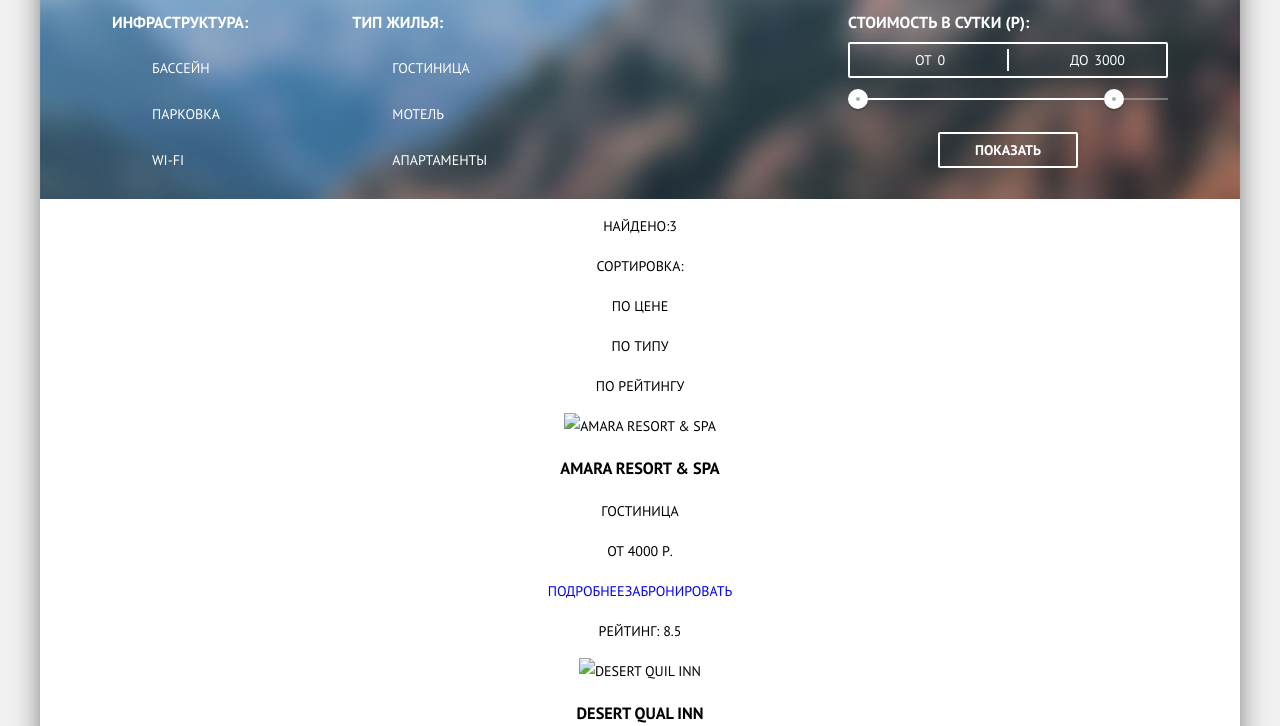
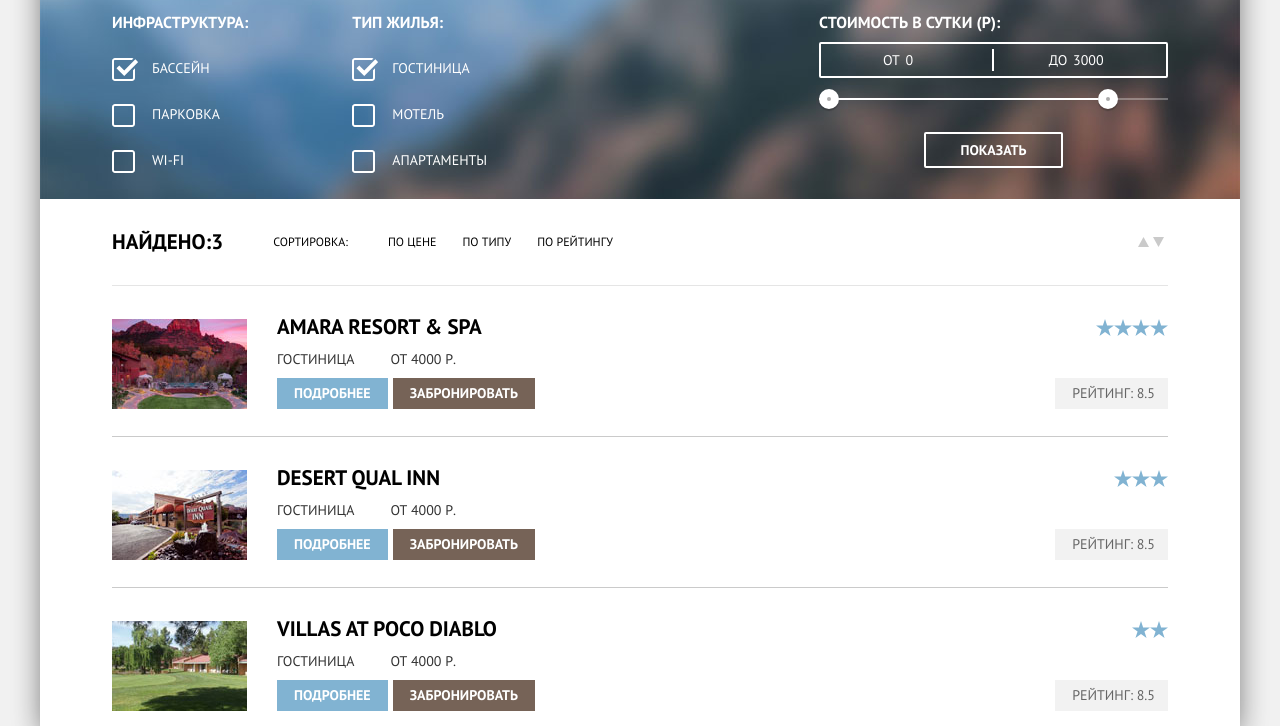
Before and after one commit to IgorAbdulagadzhiev/sedona, a website: page hotels.html in a window 1280 px wide. Shown: the part 74-800 px from the top of the page. Drawn offline with Linux system fonts and the light colour scheme.

```diff
--- a/hotels.html
+++ b/hotels.html
@@ -33,17 +33,29 @@
             <fieldset class="filter__fieldset">
               <legend class="filter__legend">Инфраструктура:</legend>
               <div class="filter__list">
-              <label class="filter__checkbox-label" for=""><input class="visually-hidden" type="checkbox">бассейн</label>
-              <label class="filter__checkbox-label" for=""><input class="visually-hidden" type="checkbox">парковка</label>
-              <label class="filter__checkbox-label" for=""><input class="visually-hidden" type="checkbox">wi-fi</label>
+                <label class="filter__checkbox-label" for="checkbox-pool">
+                  <input id="checkbox-pool" class="visually-hidden" type="checkbox" checked>бассейн <span class="filter__checkbox-indicator"></span>
+                </label>
+                <label class="filter__checkbox-label" for="checkbox-parking">
+                  <input id="checkbox-parking" class="visually-hidden" type="checkbox">парковка <span class="filter__checkbox-indicator"></span>
+                </label>
+                <label class="filter__checkbox-label" for="checkbox-wifi">
+                  <input id="checkbox-wifi" class="visually-hidden" type="checkbox">wi-fi <span class="filter__checkbox-indicator"></span>
+                </label>
               </div>
             </fieldset>
             <fieldset class="filter__fieldset filter__fieldset--housing">
               <legend class="filter__legend">Тип жилья:</legend>
               <div class="filter__list">
-              <label class="filter__checkbox-label" for=""><input class="visually-hidden" type="checkbox">гостиница</label>
-              <label class="filter__checkbox-label" for=""><input class="visually-hidden" type="checkbox">мотель</label>
-              <label class="filter__checkbox-label" for=""><input class="visually-hidden" type="checkbox">апартаменты</label>
+                <label class="filter__checkbox-label" for="checkbox-hotel">
+                  <input id="checkbox-hotel" class="visually-hidden" type="checkbox" checked>гостиница <span class="filter__checkbox-indicator"></span>
+                </label>
+                <label class="filter__checkbox-label" for="checkbox-motel">
+                  <input id="checkbox-motel" class="visually-hidden" type="checkbox">мотель <span class="filter__checkbox-indicator"></span>
+                </label>
+                <label class="filter__checkbox-label" for="checkbox-apartments">
+                  <input id="checkbox-apartments" class="visually-hidden" type="checkbox">апартаменты <span class="filter__checkbox-indicator"></span>
+                </label>
               </div>
             </fieldset>
           </div>
@@ -51,8 +63,10 @@
             <fieldset class="filter__fieldset">
               <legend class="filter__legend filter__legend--range">Стоимость в сутки (р):</legend>
               <div class="filter__price-controls">
-                <label class="filter__range-label filter__range-label--min" for="">от <input class="filter__range-input" name="min-price" type="text" value="0"></label>
-                <label class="filter__range-label filter__range-label--max" for="">до <input class="filter__range-input" name="max-price" type="text" value="3000"></label>
+                <label class="filter__range-label filter__range-label--min" for="">от <input class="filter__range-input"
+                    name="min-price" type="text" value="0"></label>
+                <label class="filter__range-label filter__range-label--max" for="">до <input class="filter__range-input"
+                    name="max-price" type="text" value="3000"></label>
               </div>
               <div class="filter__range-controls">
                 <div class="filter__scale">
@@ -73,71 +87,82 @@
             <p class="results__find">Найдено:3</p>
             <p class="results__sort-title">сортировка:</p>
             <div class="results__sort-list">
-              <p class="results__sort-item">По цене</p>
-              <p class="results__sort-item">По типу</p>
-              <p class="results__sort-item">По рейтингу</p>
+              <a href="#" class="results__sort-item">По цене</a>
+              <a href="#" class="results__sort-item">По типу</a>
+              <a href="#" class="results__sort-item">По рейтингу</a>
             </div>
           </div>
           <div class="results__sort-right">
-            <span></span>
-            <span></span>
+            <a href="#" class="results__icon-up"> <svg xmlns="http://www.w3.org/2000/svg" width="11" height="10"
+                viewBox="0 0 11 10">
+                <path fill="#cacaca" d="M5.5 0L0 10h11z" /></svg> </a>
+            <a href="#" class="results__icon-down"><svg xmlns="http://www.w3.org/2000/svg" width="11" height="10"
+                viewBox="0 0 11 10">
+                <path fill="#cacaca" d="M5.5 10L0 0h11" /></svg></a>
           </div>
         </div>
         <div class="results__items">
           <div class="results__card">
+              <div class="results__card-content">
             <div class="results__img-wrap">
-              <img src="" alt="Amara resort & spa">
+              <img src='img/results-img1.jpg' alt="Amara resort & spa" width="135" height="90">
             </div>
+
               <div class="results__card-wrap">
                 <h3 class="results__card-name">Amara resort & spa</h3>
-              <div>
-                <p>Гостиница</p>
-                <p>от 4000 р.</p>
+                <div class="results__text-wrap">
+                  <p class="results__card-type">Гостиница</p>
+                  <p class="results__card-price">от 4000 р.</p>
                 </div>
                 <div class="results__btn-wrap">
-                <a href="#">подробнее</a><a href="#">забронировать</a>
+                  <a href="#" class="btn btn--card btn--blue">подробнее</a><a href="#" class="btn btn--card btn--brown">забронировать</a>
+                </div>
               </div>
             </div>
             <div class="results__rating">
-              <span class="results__star"></span>
+              <span class="results__star results__star--4"></span>
               <p class="results__rating-value">рейтинг: 8.5</p>
             </div>
           </div>
           <div class="results__card">
+            <div class="results__card-content">
               <div class="results__img-wrap">
-              <img src="" alt="Desert quil inn">
+                <img src='img/results-img2.jpg' alt="Desert quil inn" width="135" height="90">
               </div>
               <div class="results__card-wrap">
                 <h3 class="results__card-name">Desert qual inn</h3>
-              <div>
-                <p>Гостиница</p>
-                <p>от 4000 р.</p>
+                <div class="results__text-wrap">
+                  <p class="results__card-type">Гостиница</p>
+                  <p class="results__card-price">от 4000 р.</p>
                 </div>
                 <div class="results__btn-wrap">
-                <a href="#">подробнее</a><a href="#">забронировать</a>
+                  <a href="#" class="btn btn--card btn--blue">подробнее</a><a href="#" class="btn btn--card btn--brown">забронировать</a>
+                </div>
               </div>
             </div>
             <div class="results__rating">
-              <span class="results__star"></span>
+              <span class="results__star results__star--3"></span>
               <p class="results__rating-value">рейтинг: 8.5</p>
             </div>
           </div>
           <div class="results__card">
+            <div class="results__card-content">
               <div class="results__img-wrap">
-              <img src="" alt="Villas at poco diablo">
+                <img src='img/results-img3.jpg' alt="Villas at poco diablo" width="135" height="90">
               </div>
               <div class="results__card-wrap">
                 <h3 class="results__card-name">Villas at poco diablo</h3>
-              <div>
-                <p>Гостиница</p>
-                <p>от 4000 р.</p>
+                <div class="results__text-wrap">
+                  <p class="results__card-type">Гостиница</p>
+                  <p class="results__card-price">от 4000 р.</p>
                 </div>
                 <div class="results__btn-wrap">
-                <a href="#">подробнее</a><a href="#">забронировать</a>
+                  <a href="#" class="btn btn--card btn--blue">подробнее</a><a href="#" class="btn btn--card btn--brown">забронировать</a>
+                </div>
               </div>
             </div>
             <div class="results__rating">
-              <span class="results__star"></span>
+              <span class="results__star results__star--2"></span>
               <p class="results__rating-value">рейтинг: 8.5</p>
             </div>
           </div>
--- a/sass/blocks/btn.scss
+++ b/sass/blocks/btn.scss
@@ -8,6 +8,7 @@
   color: #ffffff;
   text-transform: uppercase;
   border: none;
+  background-color: #81b3d2;
   &--transparent {
     margin: 0 auto;
     padding: 6px 35px;
@@ -37,6 +38,11 @@
     height: 58px;
     margin-top: 24px;
   }
+  &--card {
+    font-size: 14px;
+    line-height: 21px;
+    padding: 5px 17px;
+  }
   &--brown {
     background-color: #766357;
     &:hover {
--- a/sass/blocks/filter.scss
+++ b/sass/blocks/filter.scss
@@ -21,15 +21,32 @@
 }
 
 .filter__checkbox-label {
+  position: relative;
   margin-top: 25px;
   padding-left: 40px;
 
   font-size: 14px;
   line-height: 21px;
+
+  cursor: pointer;
+}
+
+.filter__checkbox-indicator {
+  position: absolute;
+  display: block;
+
+  top: 0;
+  left: 0;
+  width: 26px;
+  height: 23px;
+  background: url('../../img/checkbox-off.svg') no-repeat;
+}
+.filter__checkbox-label input[type=checkbox]:checked + .filter__checkbox-indicator {
+  background: url('../../img/checkbox-on.svg');
 }
 
 .filter__range-wrap {
-  width: 330px;
+  width: 34%;
   padding-left: 10px;
 }
 
@@ -70,6 +87,7 @@
 
   border: 2px solid #ffffff;
   border-radius: 2px;
+
   &::after {
     content: "";
     position: absolute;
@@ -95,13 +113,13 @@
 
   &--min,
   &--max {
-    width: 90px;
-    margin-left: 65px;
+    width: 30%;
+    margin-left: 18%;
   }
 }
 
 .filter__range-input {
-  width: 50px;
+  width: 60%;
   margin: 0;
 
   color: inherit;
@@ -110,22 +128,26 @@
   background: none;
   border: none;
 }
+
 .filter__range-controls {
   position: relative;
 
   margin-bottom: 32px;
 }
+
 .filter__scale {
   height: 2px;
 
-  background: rgba(255,255,255,0.3);
+  background: rgba(255, 255, 255, 0.3);
 }
+
 .filter__bar {
   width: 80%;
   height: 2px;
 
   background: #ffffff;
 }
+
 .filter__range-toggle {
   box-sizing: content-box;
 
@@ -140,12 +162,15 @@
   border-radius: 50%;
   box-shadow: 0 2px 1px 0 rgba(0, 1, 1, 0.2);
   cursor: pointer;
+
   &--min {
     left: 0;
   }
+
   &--max {
     left: 80%;
   }
+
   &:hover {
     background: #1c4f80;
   }
--- a/sass/blocks/results.scss
+++ b/sass/blocks/results.scss
@@ -0,0 +1,158 @@
+.results {
+  padding: 0 6%;
+}
+
+.results__sorting {
+  display: flex;
+  flex-direction: row;
+  justify-content: space-between;
+
+  padding: 30px 0;
+  min-height: 87px;
+
+  border-bottom: 1px solid #e5e5e5;
+}
+
+.results__sort-left {
+  display: flex;
+  flex-direction: row;
+
+  width: 528px;
+}
+
+.results__find {
+  margin: 0;
+  margin-right: 50px;
+
+  font-weight: bold;
+  font-size: 21px;
+  line-height: 26px;
+}
+
+.results__sort-title {
+  margin: 0;
+  margin-right: 40px;
+  margin-top: 4px;
+
+  font-size: 12px;
+  line-height: 18px;
+}
+
+.results__sort-list {
+  display: flex;
+  flex-direction: row;
+
+  font-size: 12px;
+  line-height: 18px;
+}
+
+.results__sort-item {
+  margin: 0;
+  margin-right: 26px;
+  margin-top: 4px;
+
+  text-decoration: none;
+  color: #000000;
+}
+.results__sort-right {
+  width: 34px;
+}
+.results__icon-up {
+  width: 11px;
+  height: 11px;
+}
+.results__card {
+  display: flex;
+  flex-direction: row;
+  justify-content: space-between;
+  align-items: center;
+  min-height: 151px;
+
+  border-bottom: 1px solid #cacaca;
+
+  text-align: left;
+}
+.results__card-content {
+  display: flex;
+  flex-direction: row;
+}
+.results__img-wrap {
+  width: 135px;
+  height: 90px;
+  margin-right: 30px;
+  margin-top: 5px;
+}
+.results__card-wrap {
+  width: 258px;
+}
+
+.results__text-wrap {
+  display: flex;
+  flex-direction: row;
+
+  padding-top: 9px;
+
+  font-size: 14px;
+  line-height: 21px;
+  color: #333333;
+}
+.results__card-name {
+  margin: 0;
+
+  font-size: 21px;
+  line-height: 26px;
+
+}
+.results__card-type {
+  margin: 0;
+  width: 44%;
+}
+.results__card-price {
+  margin: 0;
+  width: 54%;
+}
+.results__btn-wrap {
+  display: flex;
+  flex-direction: row;
+  justify-content: space-between;
+
+  padding-top: 8px;
+}
+.results__rating {
+  display: flex;
+  flex-direction: column;
+  justify-content: space-between;
+  align-items: flex-end;
+
+  min-height: 95px;
+}
+.results__star {
+  display: block;
+  margin-top: 5px;
+  height: 17px;
+  width: 90px;
+  background: url('../../img/star.svg');
+  &--2 {
+    width: 36px;
+  }
+  &--3 {
+    width: 54px;
+  }
+  &--4 {
+    width: 72px;
+  }
+}
+.results__rating-value {
+  display: block;
+  margin: 0;
+  padding-left: 17px;
+  padding-right: 13px;
+  padding-top: 5px;
+  padding-bottom: 5px;
+
+  background-color: #f2f2f2;
+
+  font-size: 14px;
+  line-height: 21px;
+  color: #666666;
+}
```
Also changed, not shown: css/style.css, img/results-img1.jpg (renamed from img/Layer 21.jpg), img/results-img2.jpg (renamed from img/Layer 89 copy.jpg), img/results-img3.jpg (renamed from img/Layer 22.jpg). Lines whose indentation alone changed are shown as unchanged.
